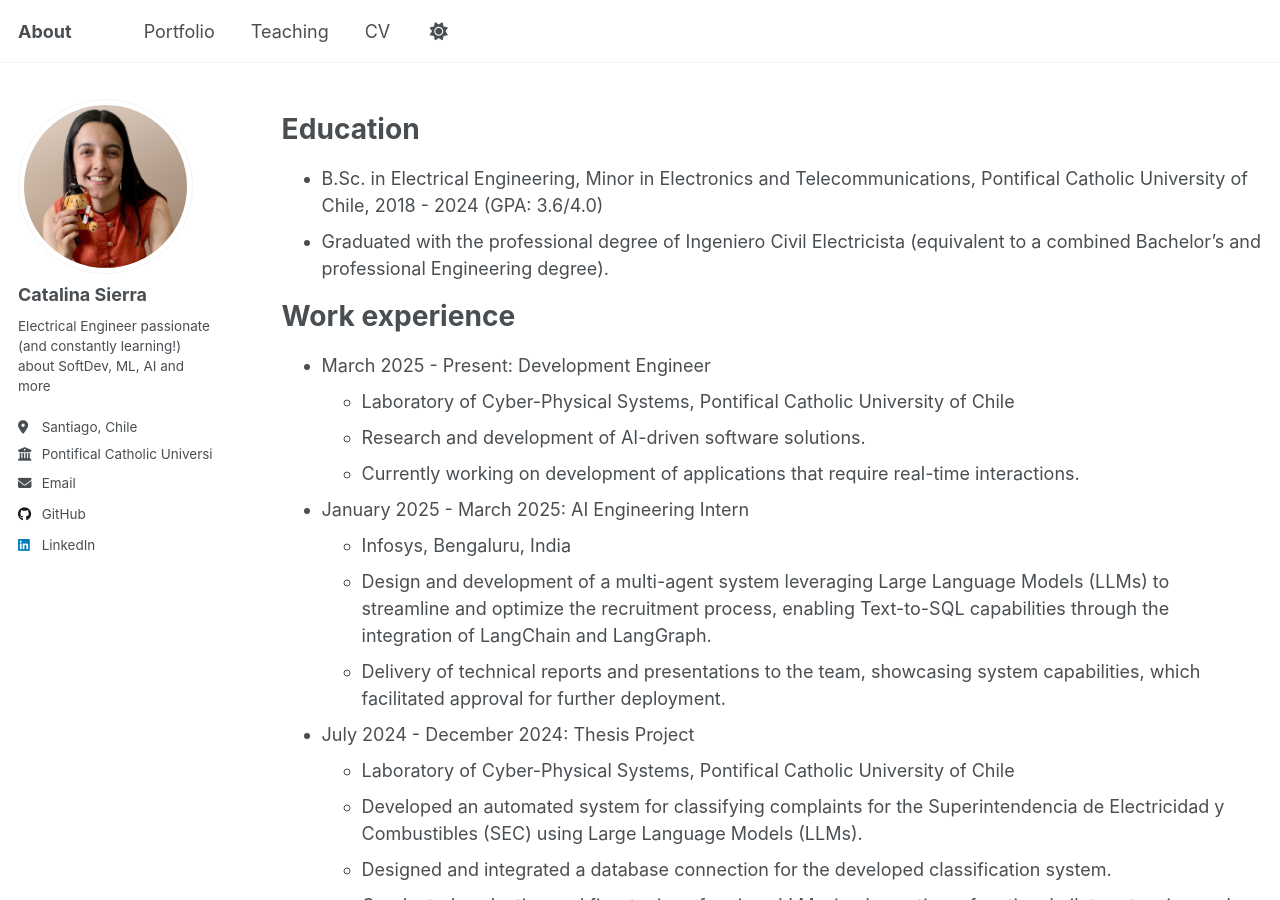
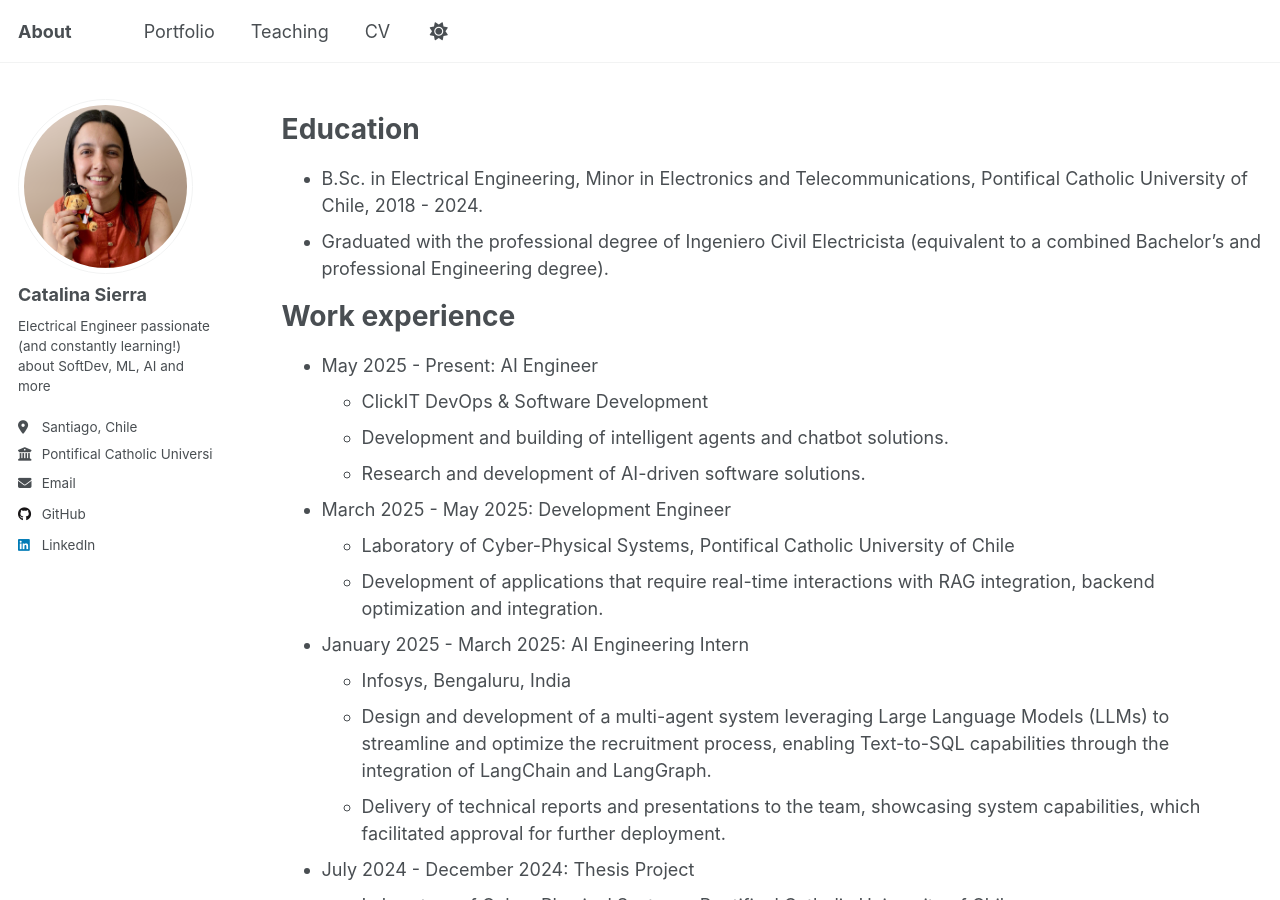
Before and after one commit to csierr/csierr.github.io, a Jekyll site: the page built from _pages/cv.md, in a window 1280 px wide and 900 px high. Built offline with Jekyll 4.4.1, drawn with Linux system fonts in a browser that asks for light colours.

Commit message:
Job update

```diff
--- a/_pages/cv.md
+++ b/_pages/cv.md
@@ -10,15 +10,19 @@ redirect_from:
 
 Education
 ======
-* B.Sc. in Electrical Engineering, Minor in Electronics and Telecommunications, Pontifical Catholic University of Chile, 2018 - 2024 (GPA: 3.6/4.0)
+* B.Sc. in Electrical Engineering, Minor in Electronics and Telecommunications, Pontifical Catholic University of Chile, 2018 - 2024.
 * Graduated with the professional degree of Ingeniero Civil Electricista (equivalent to a combined Bachelor’s and professional Engineering degree).
 
 Work experience
 ======
-* March 2025 - Present: Development Engineer
+* May 2025 - Present: AI Engineer
+  * ClickIT DevOps & Software Development
+  * Development and building of intelligent agents and chatbot solutions.
+  * Research and development of AI-driven software solutions.
+
+* March 2025 - May 2025: Development Engineer
   * Laboratory of Cyber-Physical Systems, Pontifical Catholic University of Chile
-  * Research and development of AI-driven software solutions.
-  * Currently working on development of applications that require real-time interactions.
+  * Development of applications that require real-time interactions with RAG integration, backend optimization and integration.
 
 * January 2025 - March 2025: AI Engineering Intern
   * Infosys, Bengaluru, India
```
Also changed, not shown: _pages/about.md (+5 -3 lines).
